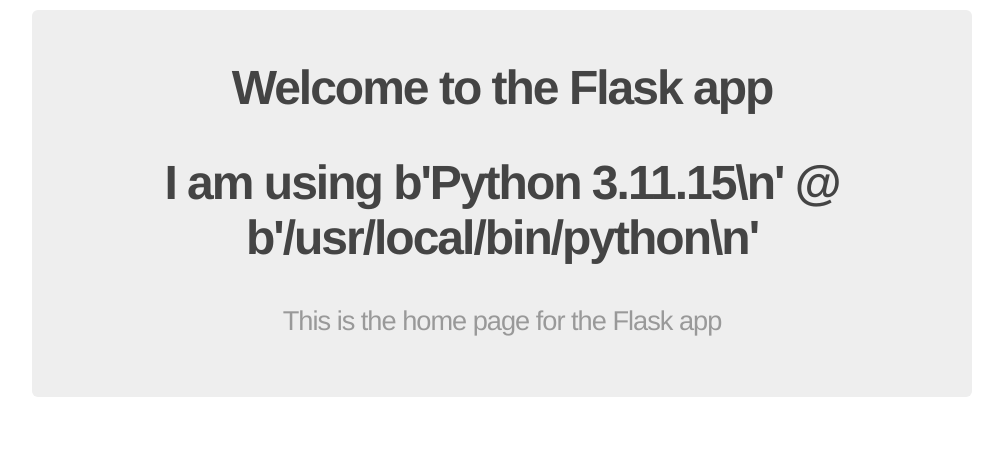
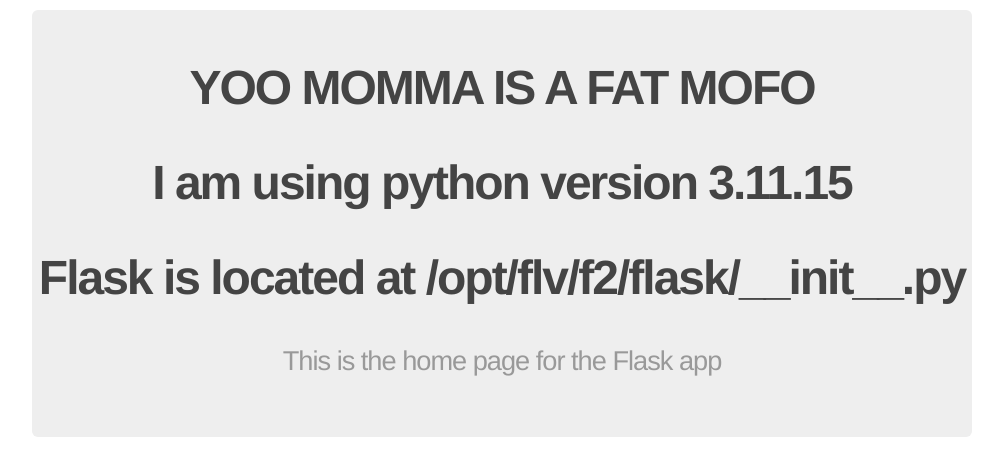
Before and after one commit to josh-gree/flask_app, a Flask app: page / in a window 1280 px wide. Shown: the part 53-529 px from the top of the page, without its empty margins (138-1141 px from the left). Run offline with Flask 2, Linux system fonts and the light colour scheme.

Commit message:
move source to its own folder

```diff
--- a/app/routes.py
+++ b/apache-flask/app/routes.py
@@ -1,16 +1,16 @@
 # coding=utf-8
 
+### HELLO
+import flask
 from flask import render_template, flash, redirect, session, url_for, request, g, Markup
 from app import app
 
-import subprocess
+import platform
 
 @app.route('/')
 @app.route('/index')
 def index():
-    python_location = subprocess.check_output(['which','python'])
-    python_version = subprocess.check_output(['python','--version'])
-    return render_template('index.html',python_version=python_version,python_location=python_location)
+    return render_template('index.html',python_version=platform.python_version(),flask_location = flask.__file__)
 
 @app.route('/about')
 def about():
--- a/app/templates/index.html
+++ b/apache-flask/app/templates/index.html
@@ -1,8 +1,9 @@
 {% extends "layout.html" %} {% block content %}
 <div class="jumbo">
-    <h2>Welcome to the Flask app
+    <h2>YOO MOMMA IS A FAT MOFO
         <h2>
-            <h2> I am using {{python_version}} @ {{python_location}} </h2>
+            <h2> I am using python version {{python_version}}</h2>
+            <h2> Flask is located at {{flask_location}}</h2>
             <h3>This is the home page for the Flask app
                 <h3>
 </div>
--- a/run.py
+++ b/apache-flask/run.py
@@ -1,4 +1,4 @@
-#! /usr/bin/env python
+#!/opt/conda/bin/python
 from app import app
 if __name__ == '__main__':
     app.run(host='0.0.0.0')
```
Also changed, not shown: apache-flask/app/__init__.py (renamed from app/__init__.py), apache-flask/app/requirements.txt (renamed from app/requirements.txt), apache-flask/app/static/css/main.css (renamed from app/static/css/main.css), apache-flask/app/templates/about.html (renamed from app/templates/about.html), apache-flask/app/templates/layout.html (renamed from app/templates/layout.html), 5 other files.
